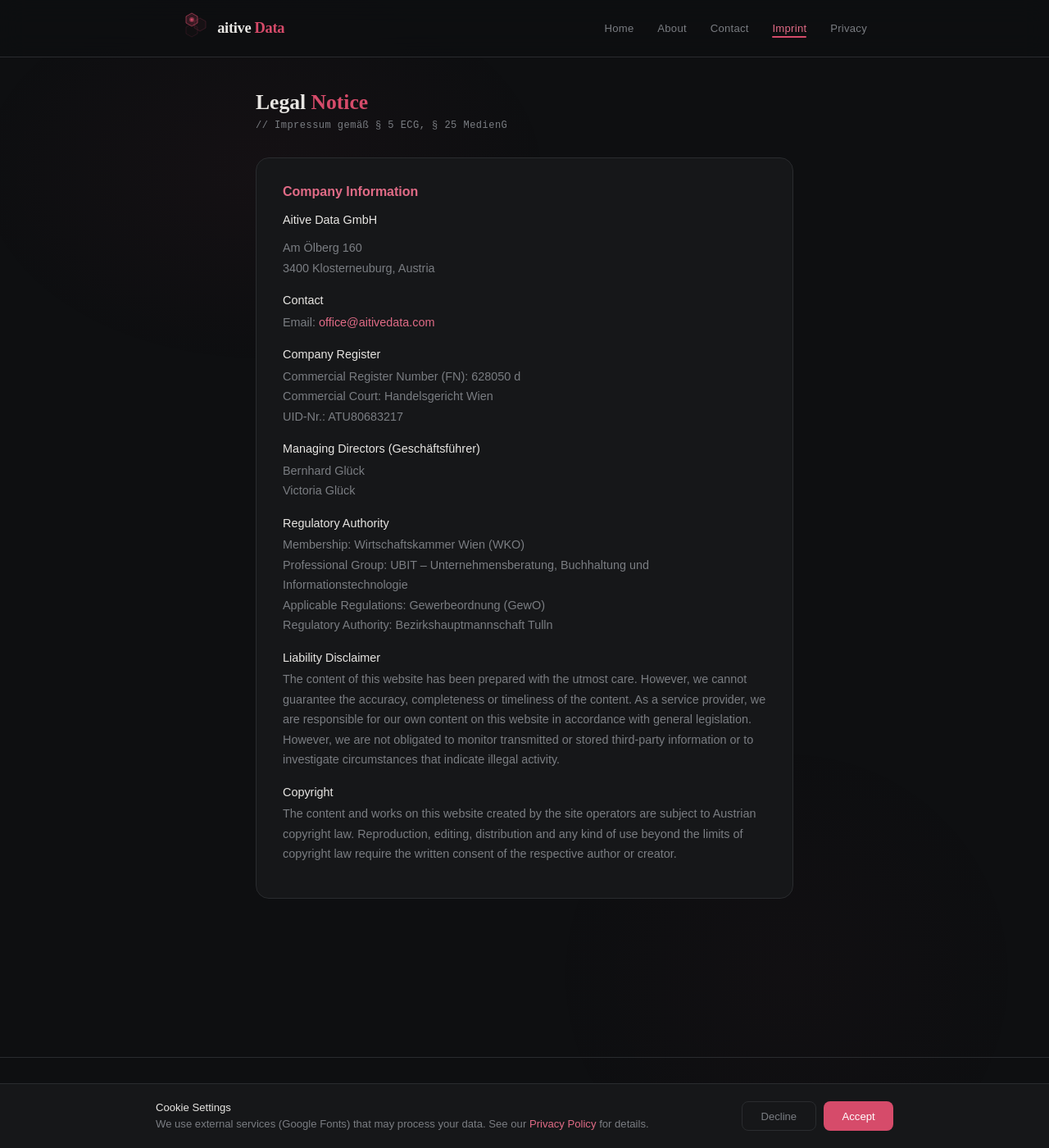
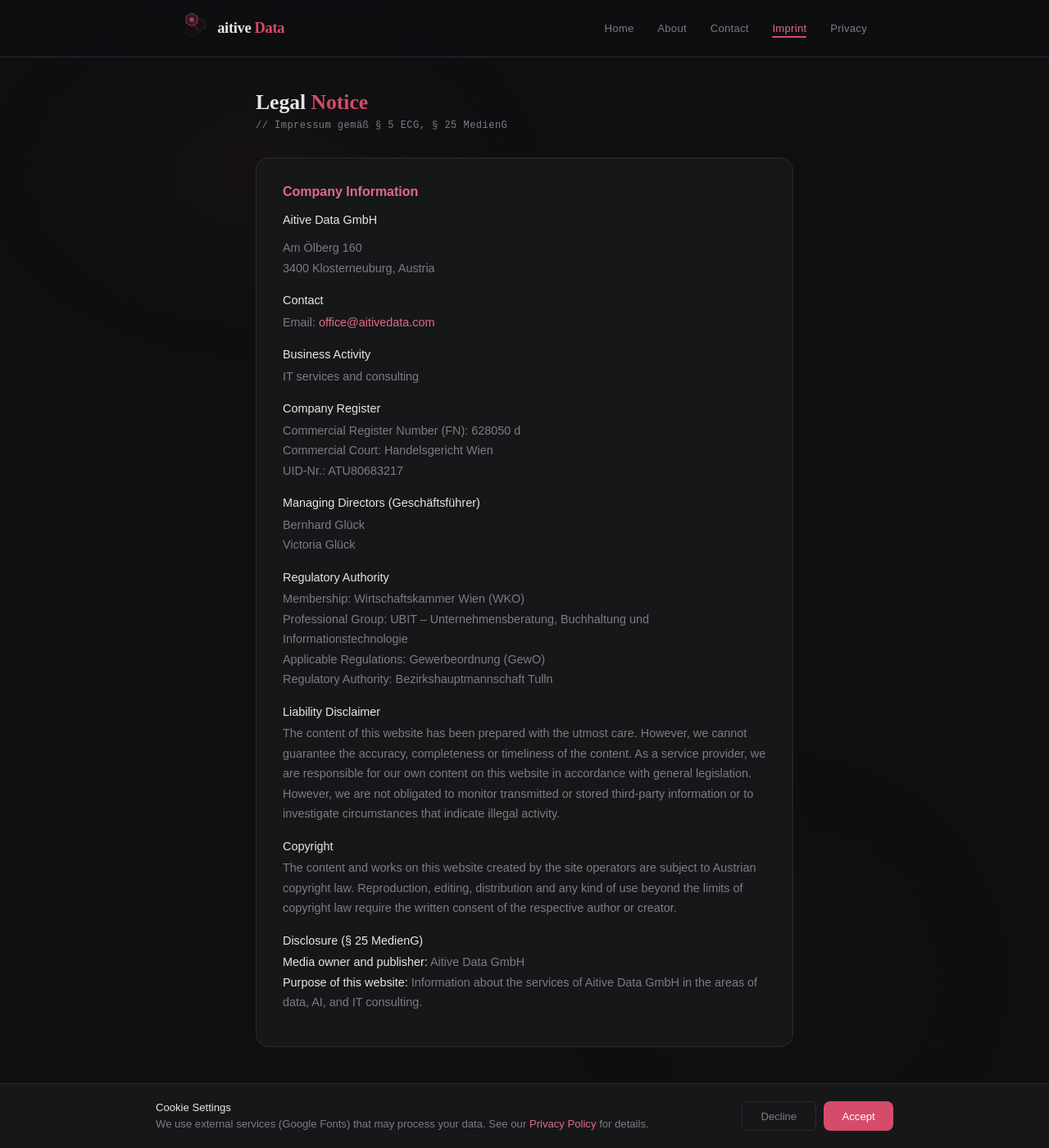
Before and after one commit to aitivedata/aitivedata.github.io, a Jekyll site: the page built from imprint.html, in a window 1280 px wide and 1400 px high. Shown: the whole window at 82% size. Built offline with Jekyll 4.4.1, drawn with Linux system fonts in a browser that asks for light colours.

Commit message:
Add business activity and MedienG disclosure to imprint
- Business activity: IT services and consulting (ECG §5 Z4)
- Media disclosure per §25 MedienG

Co-Authored-By: Claude Opus 4.6 (1M context) <noreply@anthropic.com>

```diff
--- a/imprint.html
+++ b/imprint.html
@@ -20,6 +20,11 @@ description: "Legal information and imprint of Aitive Data GmbH, Vienna, Austria
   <h3>Contact</h3>
   <p>
     Email: <a href="mailto:{{ site.company.email }}">{{ site.company.email }}</a>
+  </p>
+
+  <h3>Business Activity</h3>
+  <p>
+    IT services and consulting
   </p>
 
   <h3>Company Register</h3>
@@ -53,4 +58,10 @@ description: "Legal information and imprint of Aitive Data GmbH, Vienna, Austria
   <p>
     The content and works on this website created by the site operators are subject to Austrian copyright law. Reproduction, editing, distribution and any kind of use beyond the limits of copyright law require the written consent of the respective author or creator.
   </p>
+
+  <h3>Disclosure (§ 25 MedienG)</h3>
+  <p>
+    <strong>Media owner and publisher:</strong> {{ site.company.name }}<br>
+    <strong>Purpose of this website:</strong> Information about the services of {{ site.company.name }} in the areas of data, AI, and IT consulting.
+  </p>
 </div>
```
